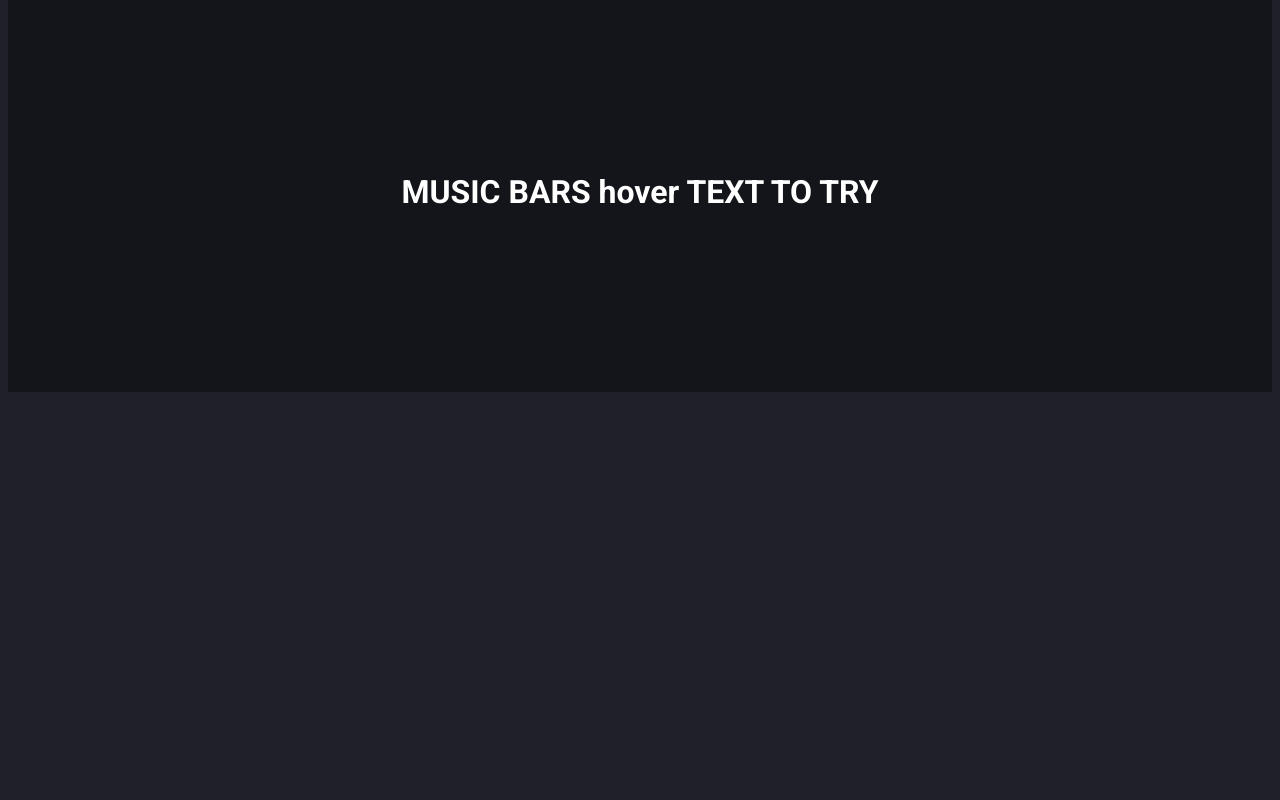
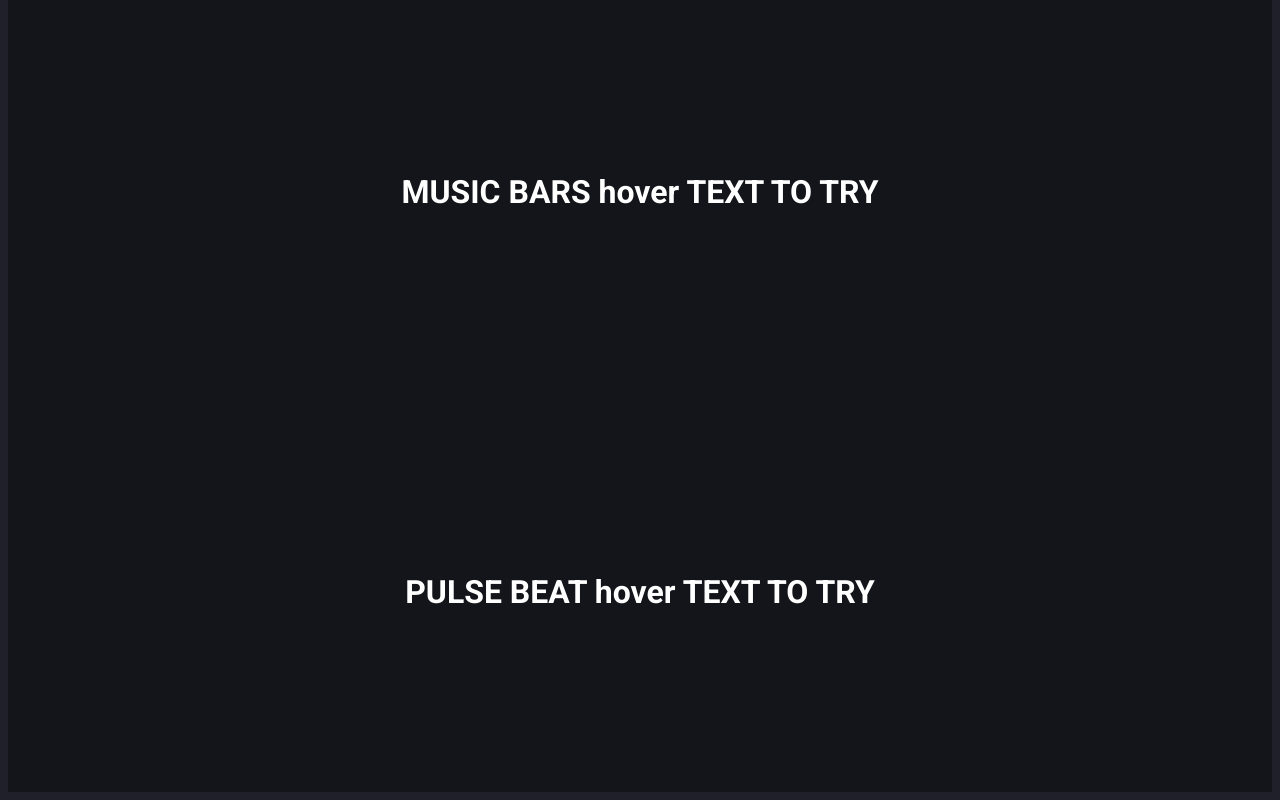
Before and after one commit to SaKsHaMaLiK/Cursor-Animation, a plain HTML site: page index.html in a window 1280 px wide. Shown: the part 3616-4416 px from the top of the page. Before the commit the page ends 4016 px from the top, so only its background shows below. Drawn offline with nearby package versions, Linux system fonts and the light colour scheme.

Commit message:
Update index.html

```diff
--- a/index.html
+++ b/index.html
@@ -40,6 +40,9 @@
                   <li class="background-2nd">
                     <a href="#" class="section-link hover-link">MUSIC BARS hover TEXT TO TRY</a>
                   </li>
+                  <li class="background-2nd">
+                    <a href="#" class="section-link hover-link">PULSE BEAT hover TEXT TO TRY</a>
+                  </li>
 
         </ul>
         <!-- main part -->
```
